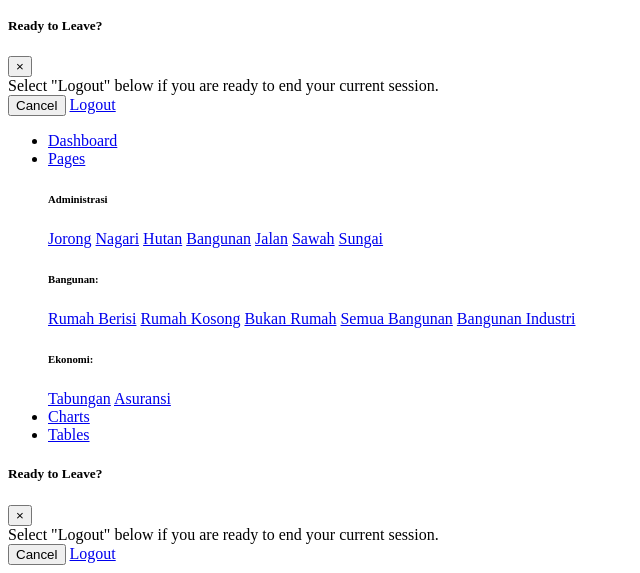
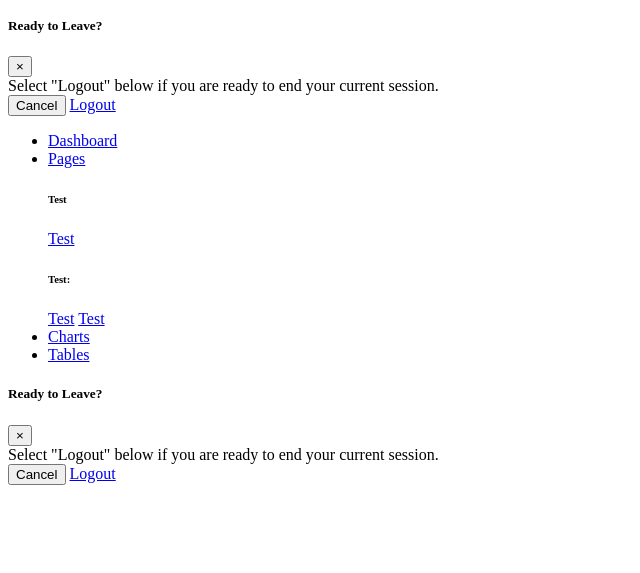
Before and after one commit to isceunand/Glorimetris, a PHP site: template client/view/sidebar.php in a window 1280 px wide. Shown: the part 229-802 px from the top of the page, without its empty margins (0-640 px from the left). After the commit the page ends 714 px from the top, so only its background shows below. Run offline with PHP 8.4, Linux system fonts and the light colour scheme; the template is opened without the code that fills it, so the values that code supplies are empty.

Commit message:
'Lolipop+Sidebar'

```diff
--- a/client/view/sidebar.php
+++ b/client/view/sidebar.php
@@ -12,28 +12,13 @@
             <span>Pages</span>
           </a>
           <div class="dropdown-menu" aria-labelledby="pagesDropdown">
-            <h6 class="dropdown-header">Administrasi</h6>
-            <a onclick="tampil_jorong()" class="dropdown-item" href="#">Jorong</a>
-            <a onclick="tampil_nagari()" class="dropdown-item" href="#">Nagari</a>
-            <a class="dropdown-item" onclick="tampil_hutan()" href="#">Hutan</a>
-            <a class="dropdown-item" onclick="tampil_bangunan()" href="#">Bangunan</a>
-            <a class="dropdown-item" onclick="tampil_jalan()" href="#">Jalan</a>
-            <a class="dropdown-item" onclick="tampil_sawah()" href="#">Sawah</a>
-
-            <a class="dropdown-item" onclick="tampil_sungai()" href="#">Sungai</a>
-            <div class="dropdown-divider"></div>
-            <h6 class="dropdown-header">Bangunan:</h6>
-            <a class="dropdown-item" onclick="tampil_rumah_kg()" href="#">Rumah Berisi</a>
-            <a class="dropdown-item" onclick="tampil_rumah_kosong_kg()"href="#">Rumah Kosong</a>
-            <a class="dropdown-item" onclick="tampil_bukan_rumah_kg()" href="#">Bukan Rumah</a>
-            <a class="dropdown-item" onclick="tampil_allrumah()" href="#">Semua Bangunan</a>
-            <a class="dropdown-item" onclick="tampil_industri()" href="#">Bangunan Industri</a>
-
+            <h6 class="dropdown-header">Test</h6>
+            <a class="dropdown-item"  href="#">Test</a>
 
              <div class="dropdown-divider"></div>
-            <h6 class="dropdown-header">Ekonomi:</h6>
-            <a class="dropdown-item" onclick='tabungan()' href="#">Tabungan</a>
-            <a class="dropdown-item" onclick='asuransi()' href="#">Asuransi</a>
+            <h6 class="dropdown-header">Test:</h6>
+            <a class="dropdown-item"  href="#">Test</a>
+            <a class="dropdown-item"  href="#">Test</a>
 
 
 
```
Also changed, not shown: client/view/content.php (+0 -39 lines).
